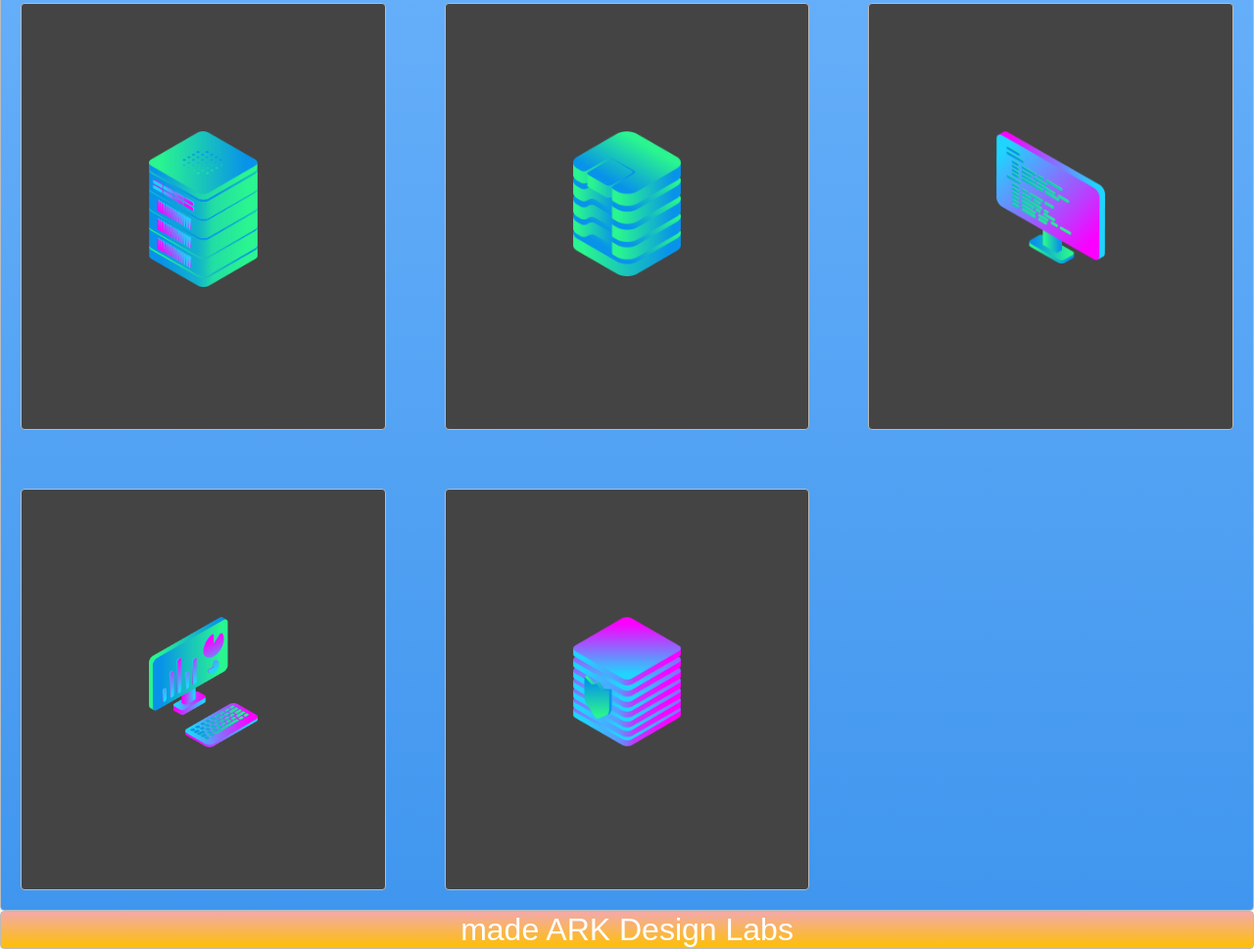
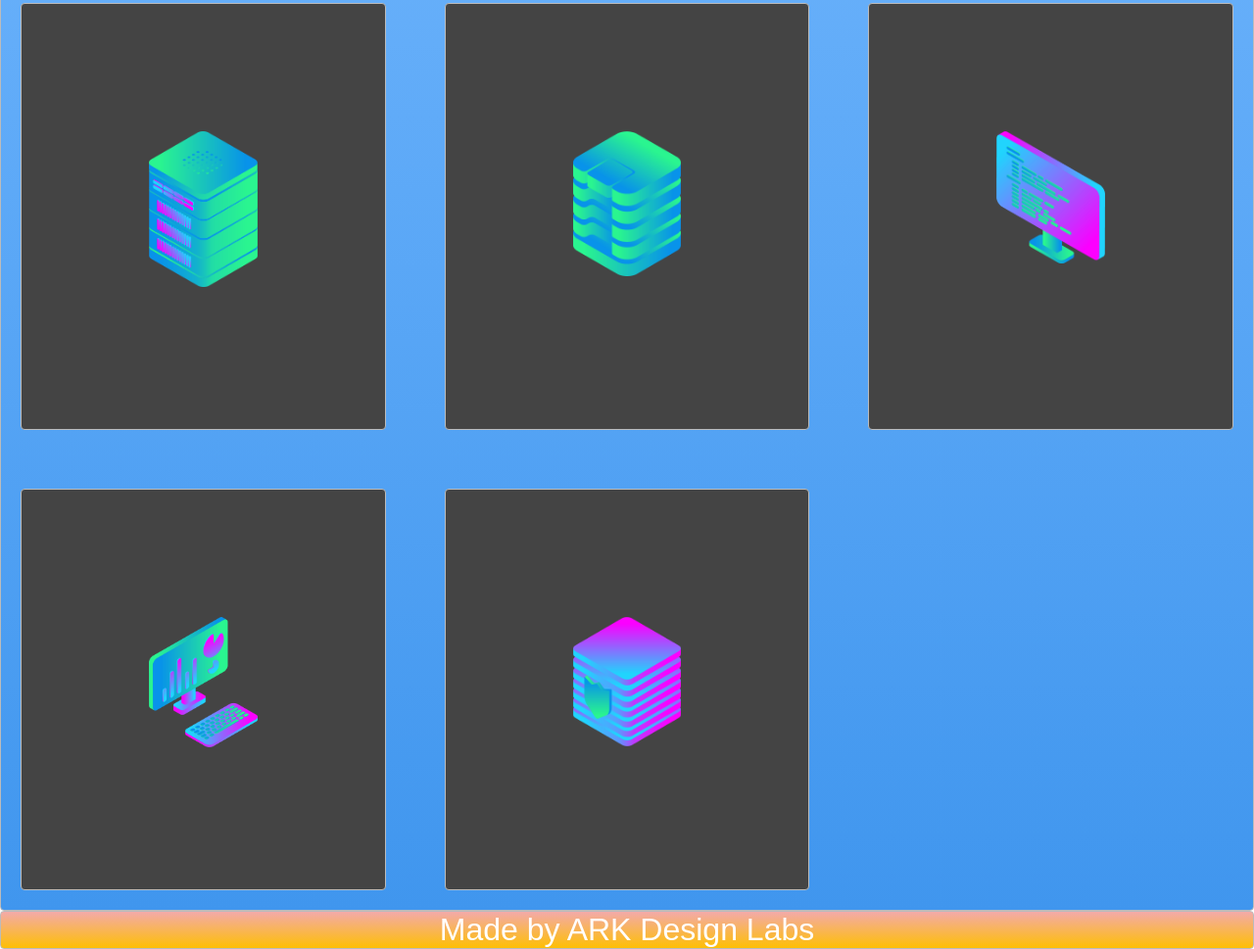
Before and after one commit to MichaelCalway/Website_Template, a plain HTML site: page index.html in a window 1280 px wide. Shown: the part 1081-2050 px from the top of the page at 98% size. Drawn offline with Linux system fonts and the light colour scheme.

Commit message:
Update index.html

```diff
--- a/index.html
+++ b/index.html
@@ -24,7 +24,7 @@
     <div class="box zone"><img src="./img/desktop_analytics_2.png"></div>
     <div class="box zone"><img src="./img/server_safe_2.png"></div>
   </div>
-  <footer class="zone yellow">made ARK Design Labs</footer>
+  <footer class="zone yellow">Made by ARK Design Labs</footer>
 </div>
 </body>
 </html>
```
